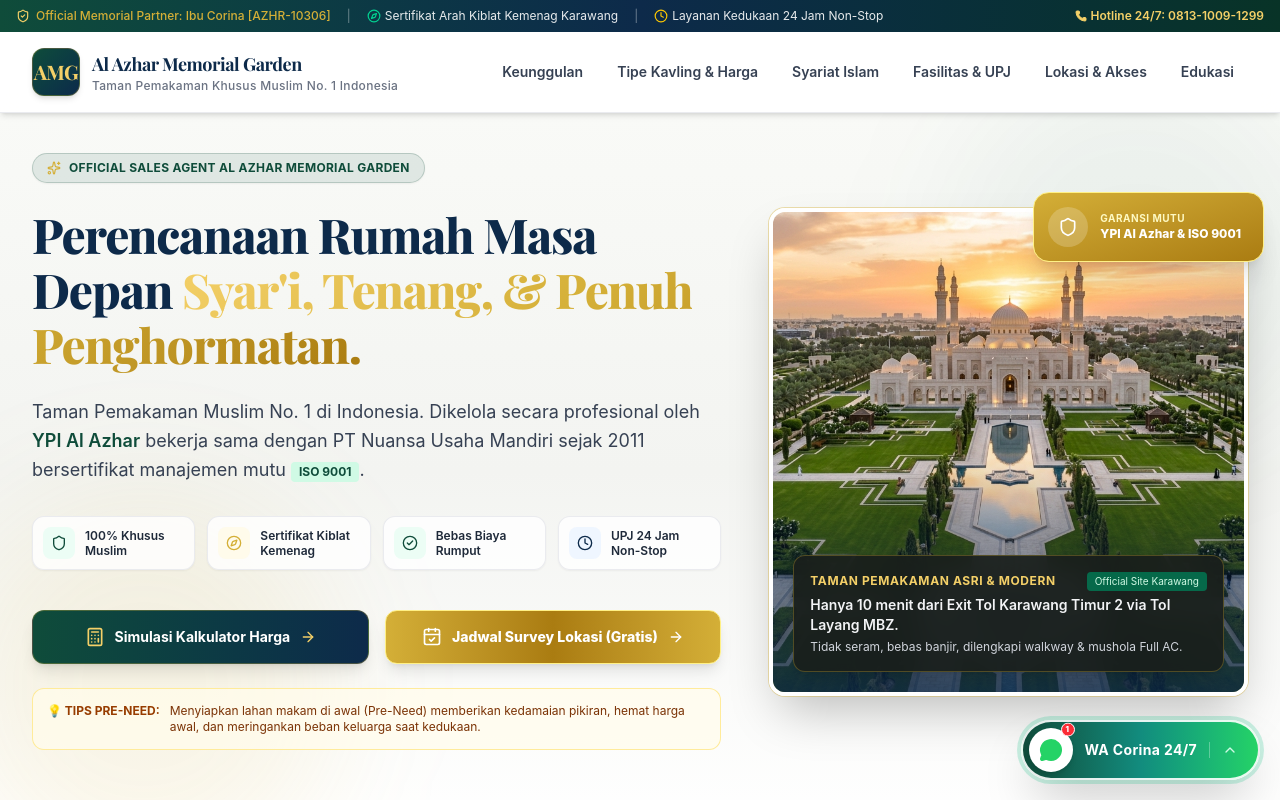
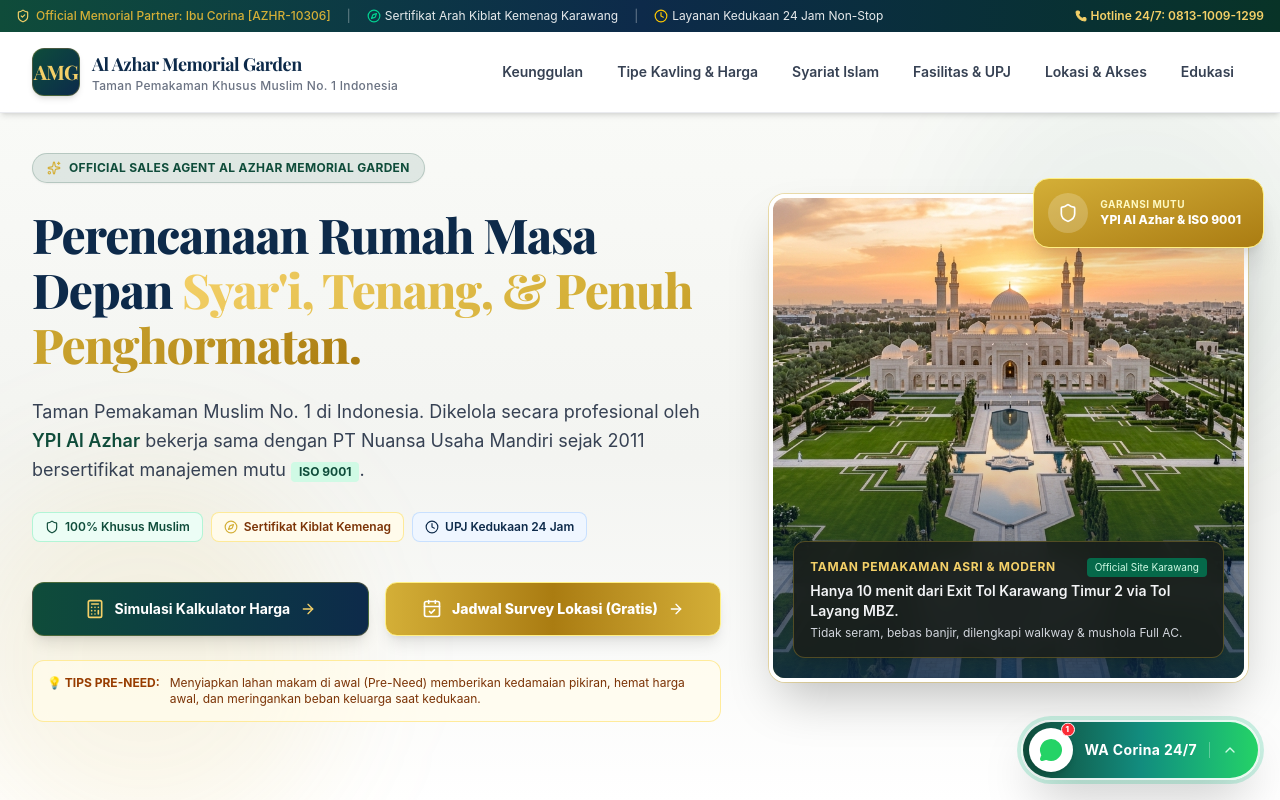
Before and after one commit to RikiEnergyX/al-azhar-memorial-garden, a React (Vite) app: page / in a window 1280 px wide. Shown: the top 800 px of the page. Built offline with nearby package versions, Linux system fonts and the light colour scheme; a web font is replaced by a local one.

Commit message:
Eliminate duplicate Testimonials component in App.jsx and clean up Hero trust bar

```diff
--- a/src/App.jsx
+++ b/src/App.jsx
@@ -11,7 +11,6 @@
 import RouteGuide from './components/RouteGuide';
 import KnowledgeHub from './components/KnowledgeHub';
 import DeepSocialProof from './components/DeepSocialProof';
-import Testimonials from './components/Testimonials';
 import LeadCaptureForm from './components/LeadCaptureForm';
 import CloudflareDevDrawer from './components/CloudflareDevDrawer';
 import Footer from './components/Footer';
@@ -75,10 +74,7 @@
       {/* 8.5 Deep-Dive Social Proof & Case Studies */}
       <DeepSocialProof />
 
-      {/* 9. Testimonials & Endorsements */}
-      <Testimonials />
-
-      {/* 10. PwC-Style Lead Capture Form */}
+      {/* 9. PwC-Style Lead Capture Form */}
       <LeadCaptureForm />
 
       {/* Cloudflare Workers Backend Drawer & Setup Spec (Temporarily hidden for clean production view) */}
--- a/src/components/Hero.jsx
+++ b/src/components/Hero.jsx
@@ -43,35 +43,20 @@
               <span className="inline-block px-2 py-0.5 rounded bg-emerald-100 text-[#0F4C3A] font-bold text-xs">ISO 9001</span>.
             </p>
 
-            {/* Trust Badges Grid */}
-            <div className="grid grid-cols-2 sm:grid-cols-4 gap-3 pt-2">
-              <div className="flex items-center gap-2.5 p-2.5 rounded-xl bg-white/80 border border-gray-200/80 shadow-xs hover:border-[#0F4C3A]/30 transition-all">
-                <div className="w-8 h-8 rounded-lg bg-emerald-50 text-[#0F4C3A] flex items-center justify-center shrink-0">
-                  <Shield className="w-4 h-4" />
-                </div>
-                <span className="text-xs font-semibold text-gray-800 leading-tight">100% Khusus Muslim</span>
-              </div>
-
-              <div className="flex items-center gap-2.5 p-2.5 rounded-xl bg-white/80 border border-gray-200/80 shadow-xs hover:border-[#0F4C3A]/30 transition-all">
-                <div className="w-8 h-8 rounded-lg bg-amber-50 text-[#D4AF37] flex items-center justify-center shrink-0">
-                  <Compass className="w-4 h-4" />
-                </div>
-                <span className="text-xs font-semibold text-gray-800 leading-tight">Sertifikat Kiblat Kemenag</span>
-              </div>
-
-              <div className="flex items-center gap-2.5 p-2.5 rounded-xl bg-white/80 border border-gray-200/80 shadow-xs hover:border-[#0F4C3A]/30 transition-all">
-                <div className="w-8 h-8 rounded-lg bg-emerald-50 text-[#0F4C3A] flex items-center justify-center shrink-0">
-                  <CheckCircle2 className="w-4 h-4" />
-                </div>
-                <span className="text-xs font-semibold text-gray-800 leading-tight">Bebas Biaya Rumput</span>
-              </div>
-
-              <div className="flex items-center gap-2.5 p-2.5 rounded-xl bg-white/80 border border-gray-200/80 shadow-xs hover:border-[#0F4C3A]/30 transition-all">
-                <div className="w-8 h-8 rounded-lg bg-blue-50 text-[#0D2A4A] flex items-center justify-center shrink-0">
-                  <Clock className="w-4 h-4" />
-                </div>
-                <span className="text-xs font-semibold text-gray-800 leading-tight">UPJ 24 Jam Non-Stop</span>
-              </div>
+            {/* Key Highlights Bar */}
+            <div className="flex flex-wrap gap-2 pt-1 text-xs font-semibold text-gray-700">
+              <span className="px-3 py-1.5 rounded-lg bg-emerald-50 text-[#0F4C3A] border border-emerald-200/80 flex items-center gap-1.5">
+                <Shield className="w-3.5 h-3.5 text-[#0F4C3A]" />
+                100% Khusus Muslim
+              </span>
+              <span className="px-3 py-1.5 rounded-lg bg-amber-50 text-amber-900 border border-amber-200/80 flex items-center gap-1.5">
+                <Compass className="w-3.5 h-3.5 text-[#D4AF37]" />
+                Sertifikat Kiblat Kemenag
+              </span>
+              <span className="px-3 py-1.5 rounded-lg bg-blue-50 text-[#0D2A4A] border border-blue-200/80 flex items-center gap-1.5">
+                <Clock className="w-3.5 h-3.5 text-[#0D2A4A]" />
+                UPJ Kedukaan 24 Jam
+              </span>
             </div>
 
             {/* CTAs */}
```
Also changed, not shown: .wrangler/tmp/pages-5ZYPn7/_routes-0.504724776458475.json (added), .wrangler/tmp/pages-5ZYPn7/functions-filepath-routing-config-0.31022513965878185.json (added), .wrangler/tmp/pages-5ZYPn7/functionsRoutes-0.4375329904087333.mjs (added), 1 other file (tests, documents, lock files or other folders).
